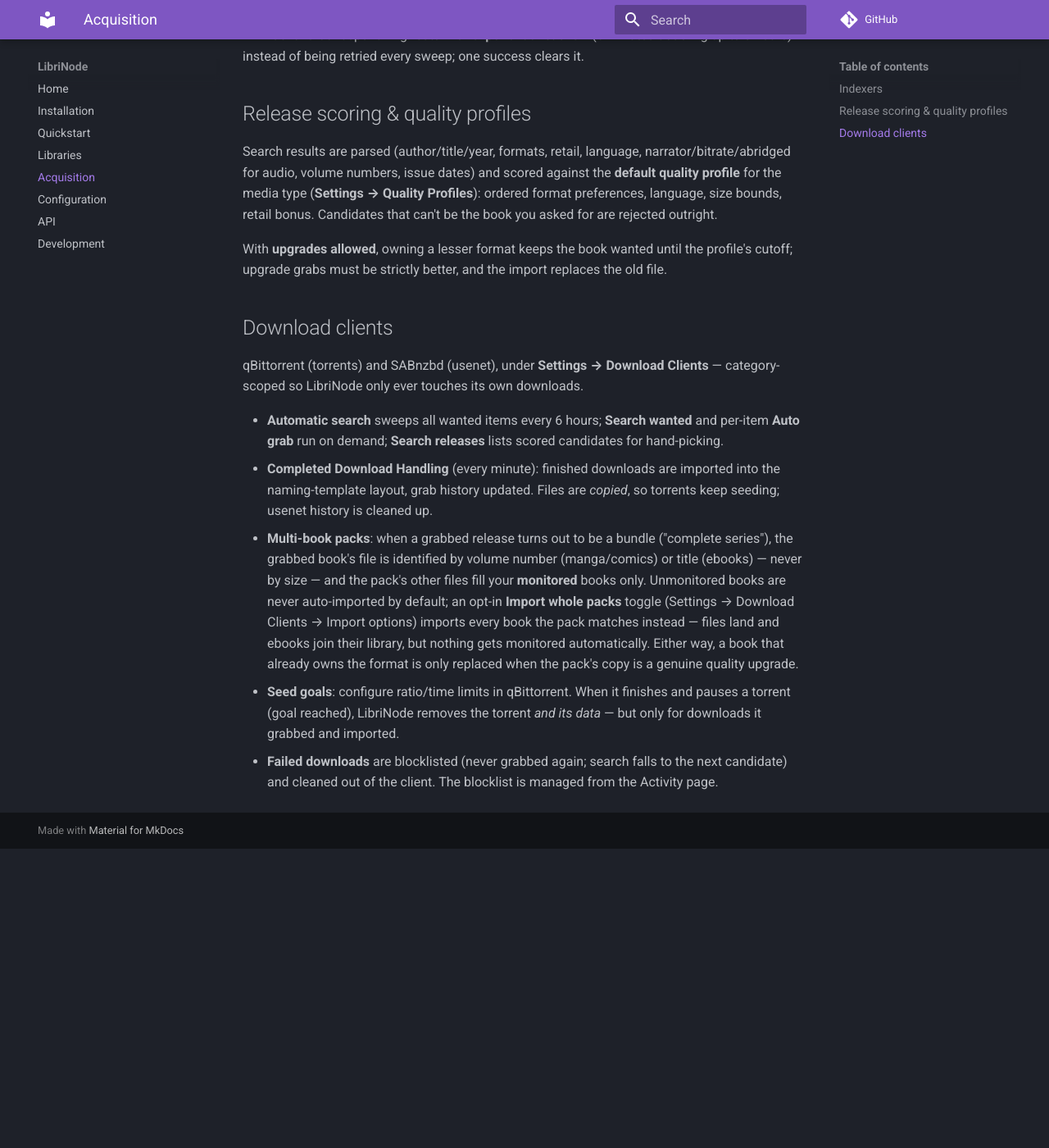
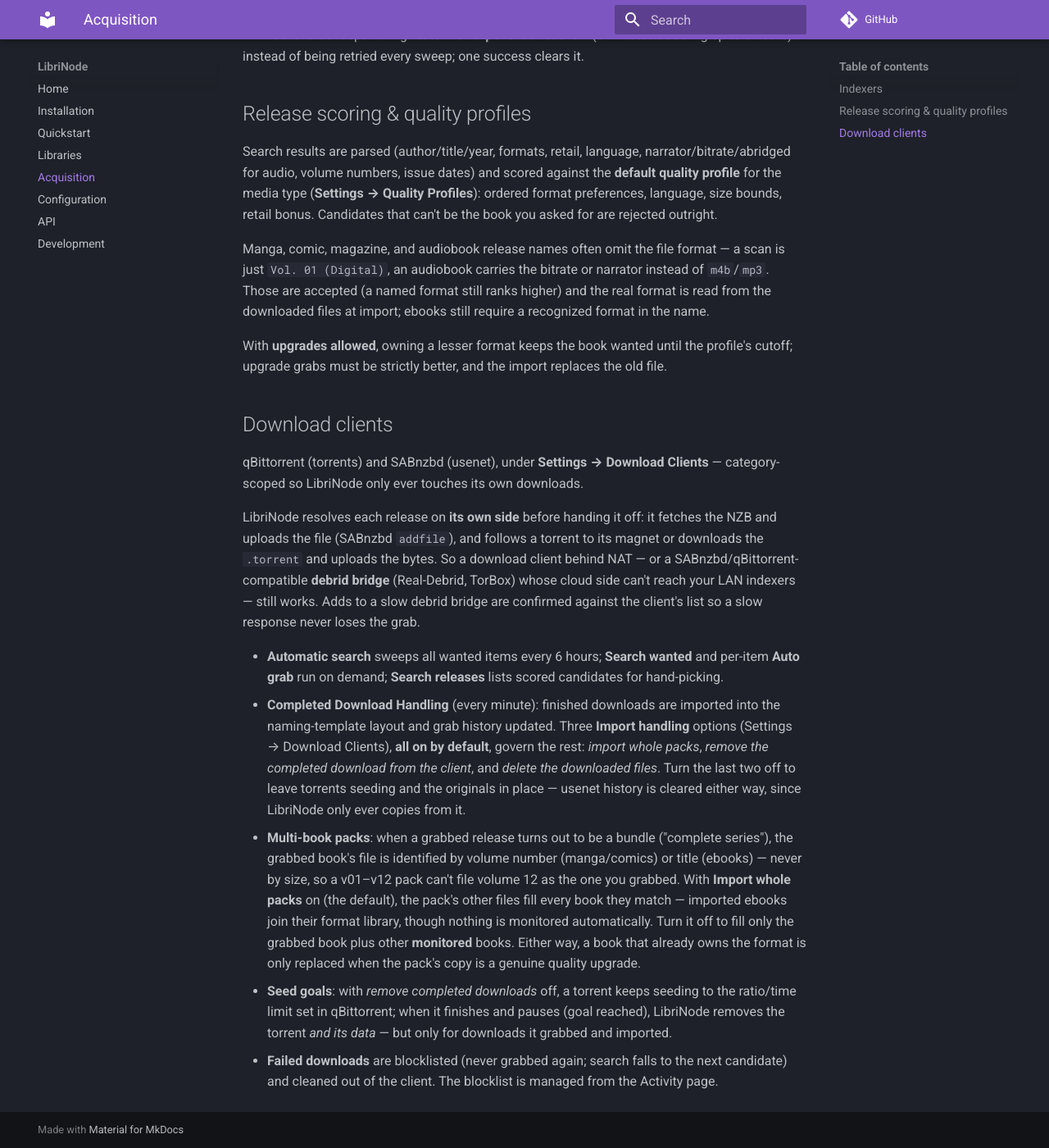
Before and after one commit to obstruct-exit-emit/LibriNode, an MkDocs documentation site: the page built from docs/acquisition.md, in a window 1280 px wide and 1400 px high, scrolled down 487 px. Shown: the whole window at 82% size. Built offline with MkDocs 1.6.1 and Material for MkDocs 9.7.7, drawn with Linux system fonts in a browser that asks for light colours; comment, search, counter and statistics services are not loaded; before the commit the page ends 1522 px from its top, so only the background shows below that.

Commit message:
Docs: sync acquisition/config/README with current behavior
- Import handling: all three options (import whole packs, remove completed,
  delete files) now default on — was documented as opt-in / pack_import_all
  false. Config sample shows all three with true defaults.
- Completed Download Handling: describe the on-by-default remove + delete,
  and that turning them off keeps torrents seeding / originals in place.
- Debrid-bridge support: LibriNode resolves releases its side (SABnzbd
  addfile; magnet/.torrent for qBittorrent) and confirms slow bridge adds
  against the client list, so NAT'd clients and Real-Debrid/TorBox bridges
  work.
- Scoring: manga/comic/magazine/audiobook release names may omit the format
  (read from files at import); whole-word series/magazine title matching.
- Phase 5.5 + Status: download clients (qBittorrent + SABnzbd, both
  protocols) now verified live through a debrid bridge; ComicVine and a
  first-class Remote Path Mapping feature remain open.

Co-Authored-By: Claude Opus 4.8 <noreply@anthropic.com>

```diff
--- a/docs/acquisition.md
+++ b/docs/acquisition.md
@@ -27,6 +27,12 @@ against the **default quality profile** for the media type (**Settings →
 Quality Profiles**): ordered format preferences, language, size bounds, retail
 bonus. Candidates that can't be the book you asked for are rejected outright.
 
+Manga, comic, magazine, and audiobook release names often omit the file
+format — a scan is just `Vol. 01 (Digital)`, an audiobook carries the bitrate
+or narrator instead of `m4b`/`mp3`. Those are accepted (a named format still
+ranks higher) and the real format is read from the downloaded files at import;
+ebooks still require a recognized format in the name.
+
 With **upgrades allowed**, owning a lesser format keeps the book wanted
 until the profile's cutoff; upgrade grabs must be strictly better, and the
 import replaces the old file.
@@ -37,25 +43,37 @@ qBittorrent (torrents) and SABnzbd (usenet), under **Settings → Download
 Clients** — category-scoped so LibriNode only ever touches its own
 downloads.
 
+LibriNode resolves each release on **its own side** before handing it off:
+it fetches the NZB and uploads the file (SABnzbd `addfile`), and follows a
+torrent to its magnet or downloads the `.torrent` and uploads the bytes. So a
+download client behind NAT — or a SABnzbd/qBittorrent-compatible **debrid
+bridge** (Real-Debrid, TorBox) whose cloud side can't reach your LAN
+indexers — still works. Adds to a slow debrid bridge are confirmed against the
+client's list so a slow response never loses the grab.
+
 - **Automatic search** sweeps all wanted items every 6 hours; **Search
   wanted** and per-item **Auto grab** run on demand; **Search releases**
   lists scored candidates for hand-picking.
 - **Completed Download Handling** (every minute): finished downloads are
-  imported into the naming-template layout, grab history updated. Files are
-  *copied*, so torrents keep seeding; usenet history is cleaned up.
+  imported into the naming-template layout and grab history updated. Three
+  **Import handling** options (Settings → Download Clients), **all on by
+  default**, govern the rest: *import whole packs*, *remove the completed
+  download from the client*, and *delete the downloaded files*. Turn the last
+  two off to leave torrents seeding and the originals in place — usenet
+  history is cleared either way, since LibriNode only ever copies from it.
 - **Multi-book packs**: when a grabbed release turns out to be a bundle
   ("complete series"), the grabbed book's file is identified by volume
-  number (manga/comics) or title (ebooks) — never by size — and the pack's
-  other files fill your **monitored** books only. Unmonitored books are
-  never auto-imported by default; an opt-in **Import whole packs** toggle
-  (Settings → Download Clients → Import options) imports every book the
-  pack matches instead — files land and ebooks join their library, but
-  nothing gets monitored automatically. Either way, a book that already
-  owns the format is only replaced when the pack's copy is a genuine
-  quality upgrade.
-- **Seed goals**: configure ratio/time limits in qBittorrent. When it
-  finishes and pauses a torrent (goal reached), LibriNode removes the
-  torrent *and its data* — but only for downloads it grabbed and imported.
+  number (manga/comics) or title (ebooks) — never by size, so a v01–v12
+  pack can't file volume 12 as the one you grabbed. With **Import whole
+  packs** on (the default), the pack's other files fill every book they
+  match — imported ebooks join their format library, though nothing is
+  monitored automatically. Turn it off to fill only the grabbed book plus
+  other **monitored** books. Either way, a book that already owns the format
+  is only replaced when the pack's copy is a genuine quality upgrade.
+- **Seed goals**: with *remove completed downloads* off, a torrent keeps
+  seeding to the ratio/time limit set in qBittorrent; when it finishes and
+  pauses (goal reached), LibriNode removes the torrent *and its data* — but
+  only for downloads it grabbed and imported.
 - **Failed downloads** are blocklisted (never grabbed again; search falls to
   the next candidate) and cleaned out of the client. The blocklist is
   managed from the Activity page.
```
Also changed, not shown: README.md (+9 -9 lines), docs/configuration.md (+9 -4 lines).
